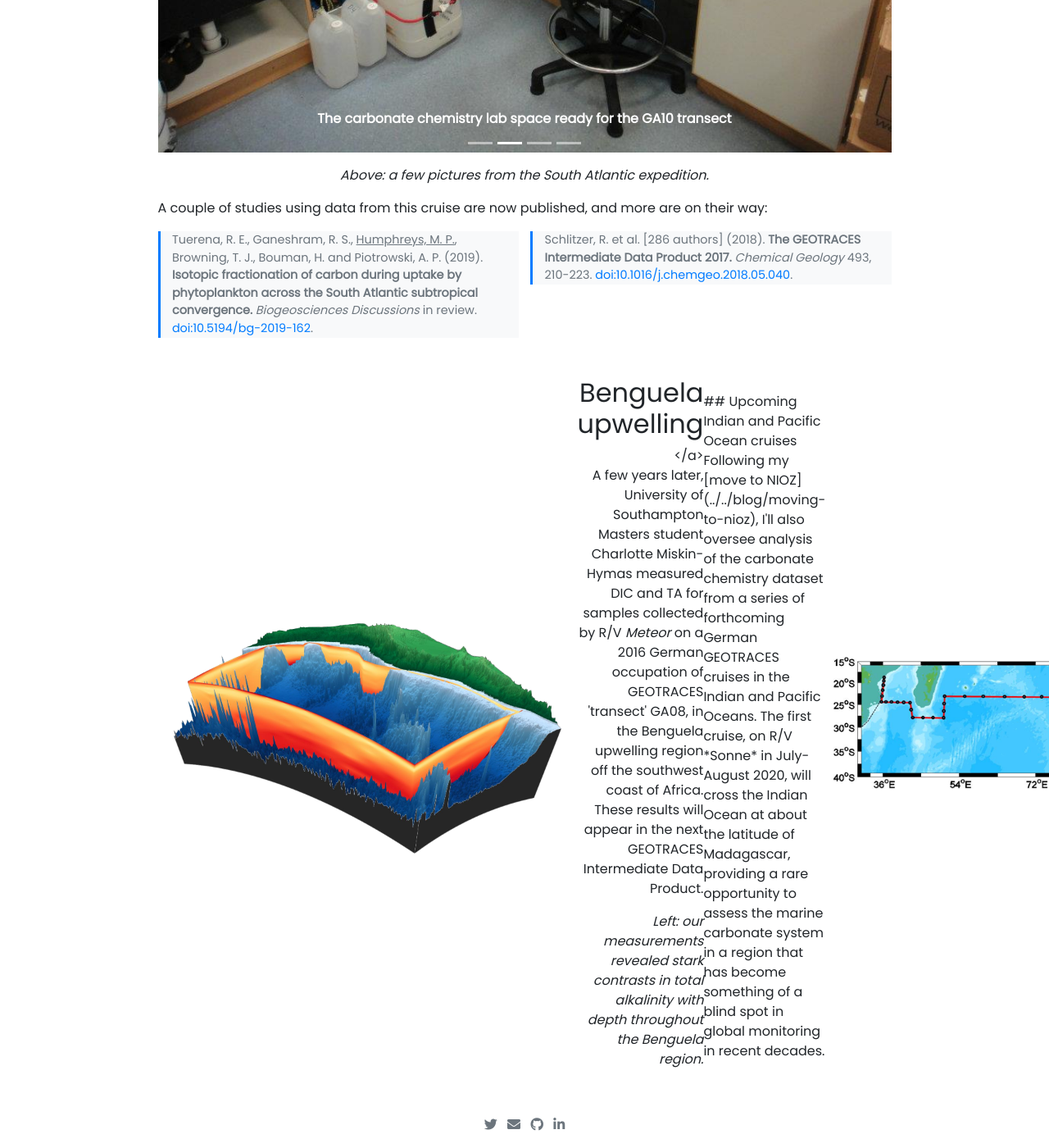
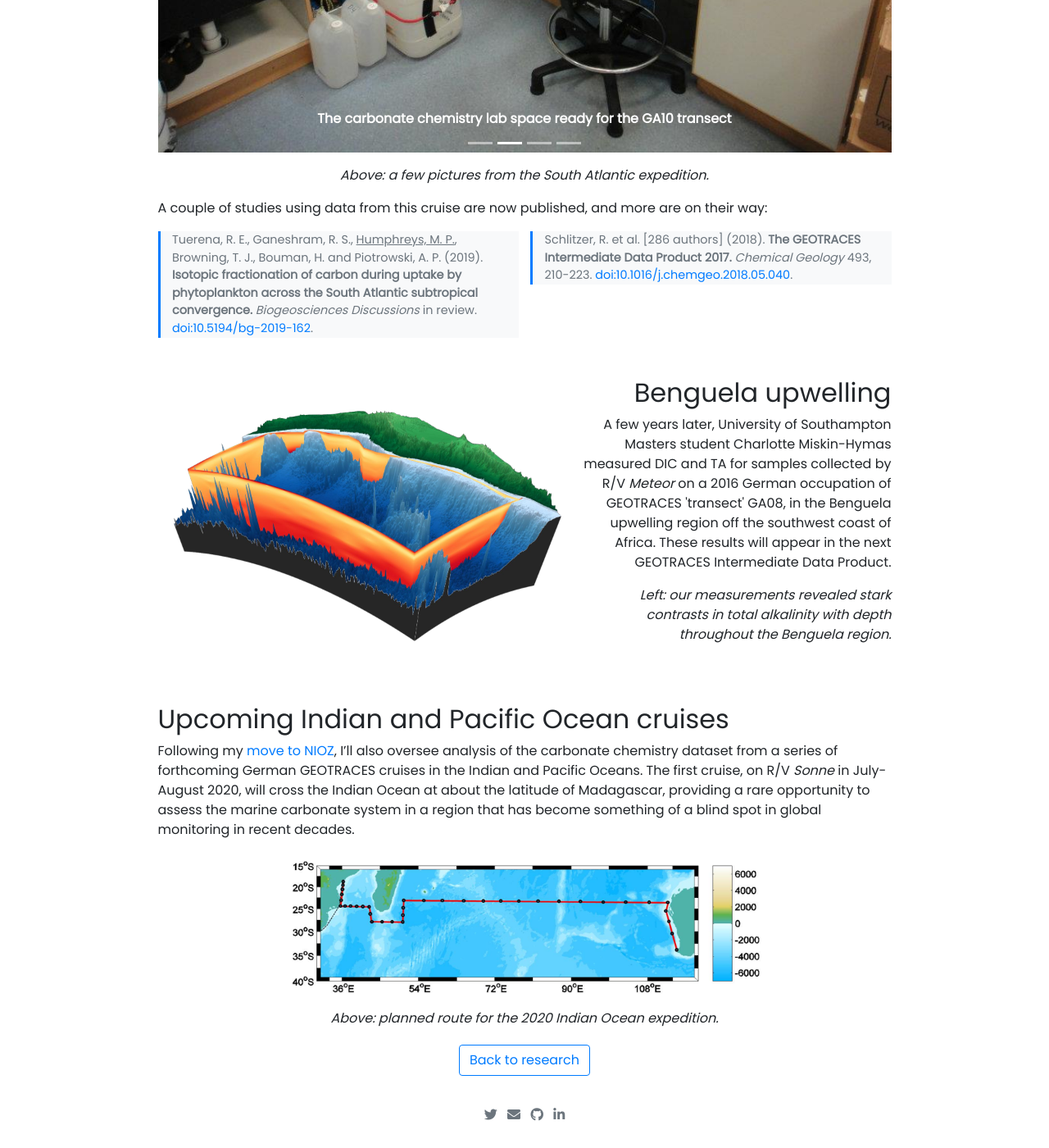
Before and after one commit to mvdh7/mvdh7.github.io, a Jekyll site: the page built from _projects/500-geotraces.md, in a window 1280 px wide and 1400 px high, scrolled down 1118 px. Shown: the whole window at 82% size. Built offline with Jekyll 4.4.1, drawn with Linux system fonts in a browser that asks for light colours; nearby versions of some CDN libraries; comment, search, counter and statistics services are not loaded; some of the changed lines change nothing that is shown.

Commit message:
that went badly

```diff
--- a/_projects/500-geotraces.md
+++ b/_projects/500-geotraces.md
@@ -78,7 +78,7 @@ Schlitzer, R. et al. [286 authors] (2018). <strong>The GEOTRACES Intermediate Da
 <img src="https://raw.githubusercontent.com/mvdh7/mvdh7.github.io/master/images/geotraces/alkalinity_3d.png" alt="Total alkalinity measurements from GA08." width="512" height="322" style="min-width:512px" />
 
 <div>
-<div style='text-align:right'><h2>Benguela upwelling</h2></a>
+<div style='text-align:right'><h2>Benguela upwelling</h2></div>
 
 <p class="text-right">A few years later, University of Southampton Masters student Charlotte Miskin-Hymas measured DIC and TA for samples collected by R/V <i>Meteor</i> on a 2016 German occupation of GEOTRACES 'transect' GA08, in the Benguela upwelling region off the southwest coast of Africa. These results will appear in the next GEOTRACES Intermediate Data Product.</p>
 
```
